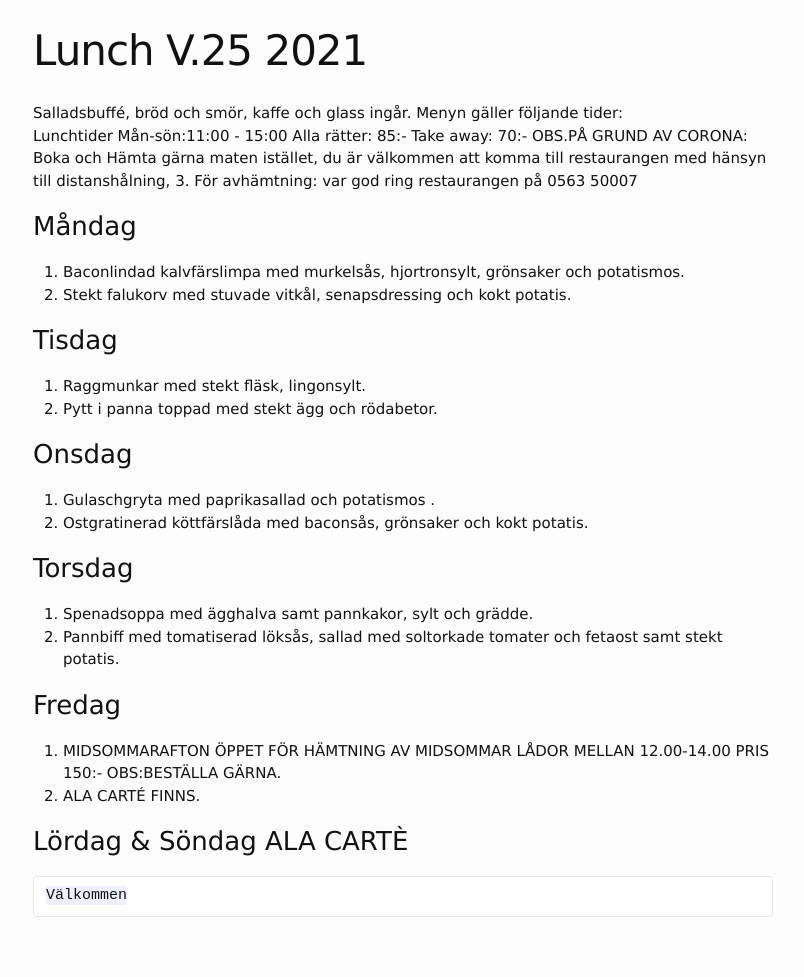
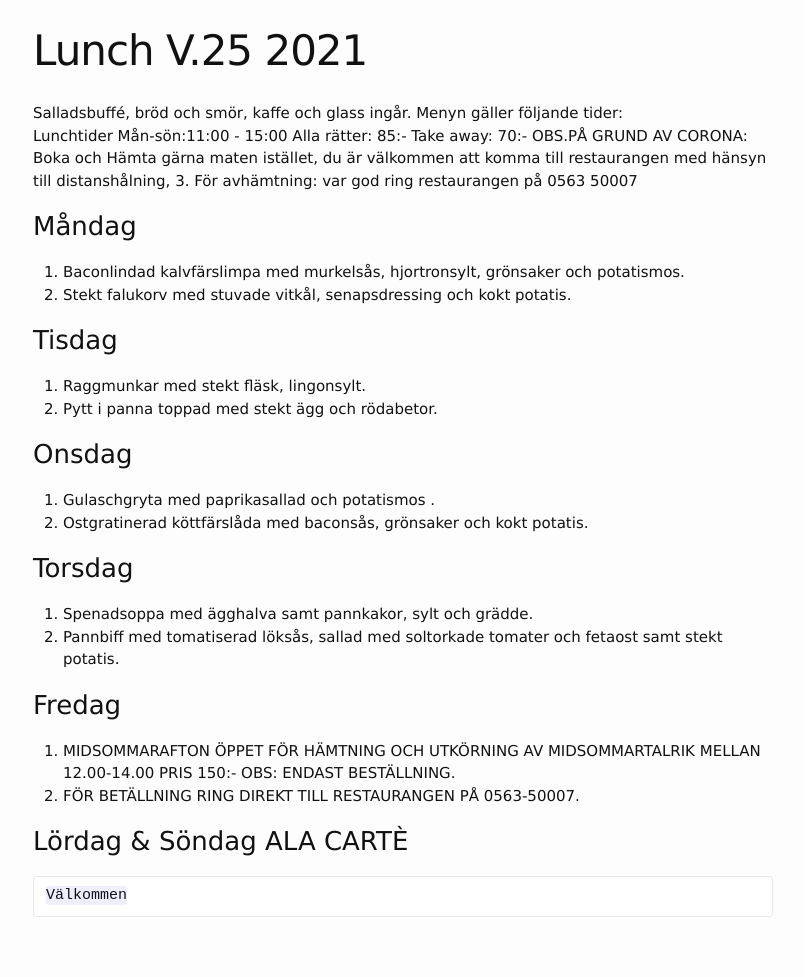
Before and after one commit to FarInn62/farinn62.github.io, a Jekyll site: the page built from lunch.md, in a window 1280 px wide. Shown: the whole page, without its empty margins (237-1041 px from the left). Built offline with Jekyll 4.4.1, drawn with Linux system fonts in a browser that asks for light colours.

Commit message:
Update lunch.md

```diff
--- a/lunch.md
+++ b/lunch.md
@@ -28,8 +28,8 @@ OBS.PÅ GRUND AV CORONA: Boka och Hämta gärna maten istället, du är välkomm
 2. Pannbiff med tomatiserad löksås, sallad med soltorkade tomater och fetaost samt stekt potatis.
 
 ### Fredag
-1. MIDSOMMARAFTON ÖPPET FÖR HÄMTNING AV MIDSOMMAR LÅDOR MELLAN 12.00-14.00 PRIS 150:- OBS:BESTÄLLA GÄRNA.
-2. ALA CARTÉ FINNS.
+1. MIDSOMMARAFTON ÖPPET FÖR HÄMTNING OCH UTKÖRNING AV MIDSOMMARTALRIK MELLAN 12.00-14.00 PRIS 150:- OBS: ENDAST BESTÄLLNING.
+2. FÖR BETÄLLNING RING DIREKT TILL RESTAURANGEN PÅ 0563-50007.
 
 
 ### Lördag & Söndag ALA CARTÈ
```
